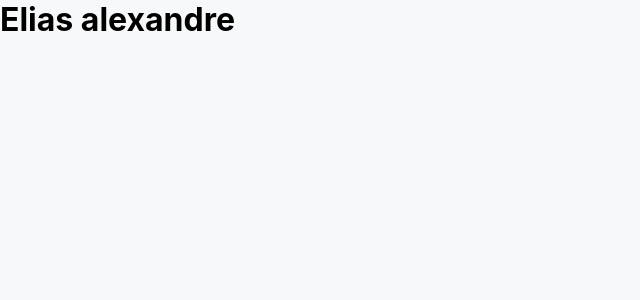
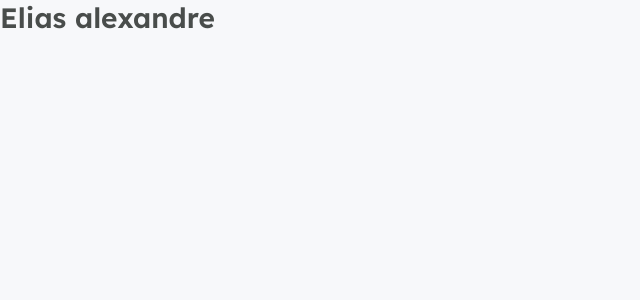
Before and after one commit to cod3baze/podcastr, a Next.js app: page / in a window 1280 px wide. Shown: the top 300 px of the page, without its empty margins (0-640 px from the left). Built offline with nearby package versions, Linux system fonts and the light colour scheme.

Commit message:
feat: added Global styles

```diff
--- /dev/null
+++ b/src/pages/_document.tsx
@@ -0,0 +1,24 @@
+import Document, { Html, Head, Main, NextScript } from "next/document";
+
+class MyDocument extends Document {
+  render() {
+    return (
+      <Html>
+        <Head>
+          <link rel="preconnect" href="https://fonts.gstatic.com" />
+          <link
+            href="https://fonts.googleapis.com/css2?family=Inter:wght@400;500&family=Lexend:wght@500;600&display=swap"
+            rel="stylesheet"
+          />
+        </Head>
+
+        <body>
+          <Main />
+          <NextScript />
+        </body>
+      </Html>
+    );
+  }
+}
+
+export default MyDocument;
--- a/src/styles/globals.scss
+++ b/src/styles/globals.scss
@@ -21,16 +21,51 @@
   --purple-800: #6f48c9;
 }
 
-html,
-body {
-  font-family: -apple-system, BlinkMacSystemFont, Segoe UI, Roboto, Oxygen,
-    Ubuntu, Cantarell, Fira Sans, Droid Sans, Helvetica Neue, sans-serif;
+@media (min-width: 1080px) {
+  html {
+    font-size: 93.75%; // 15px
+  }
+}
+@media (min-width: 720px) {
+  html {
+    font-size: 87.5%; // 14px
+  }
 }
 
 body {
   background: var(--gray-50);
 }
 
+body,
+input,
+textarea,
+button {
+  font: 500 1rem Inter, sans-serif;
+}
+
+h1,
+h2,
+h3,
+h4,
+h5,
+h6 {
+  font-weight: 600;
+  font-family: Lexend, sans-serif;
+  color: var(--gray-800);
+}
+
+h1 {
+  font-size: 2rem;
+}
+
+h2 {
+  font-size: 1.5rem;
+}
+
+button {
+  cursor: pointer;
+}
+
 a {
   color: inherit;
   text-decoration: none;
```
